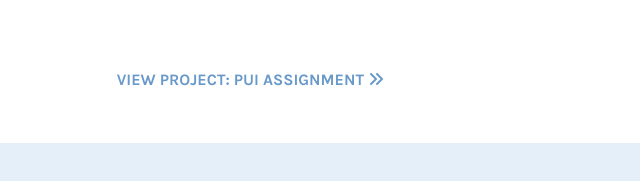
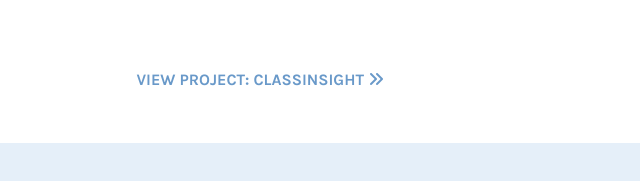
Before and after one commit to claireelee/portfolio, a plain HTML site: page skinfo.html in a window 1280 px wide. Shown: the part 5644-5825 px from the top of the page, 640-1280 px from the left. Drawn offline with Linux system fonts and the light colour scheme; files whose address does not match are found by name.

Commit message:
Update skinfo.html

```diff
--- a/skinfo.html
+++ b/skinfo.html
@@ -156,7 +156,7 @@
  <br><br>
 
           <div class="pull-right">
-            <a href="puiproject.html"><h3>View Project: PUI Assignment <i class="fas fa-angle-double-right"></i></h3></a>
+            <a href="classinsight.html"><h3>View Project: ClassInSight <i class="fas fa-angle-double-right"></i></h3></a>
           </div>
 
     </div><br><br>
```
